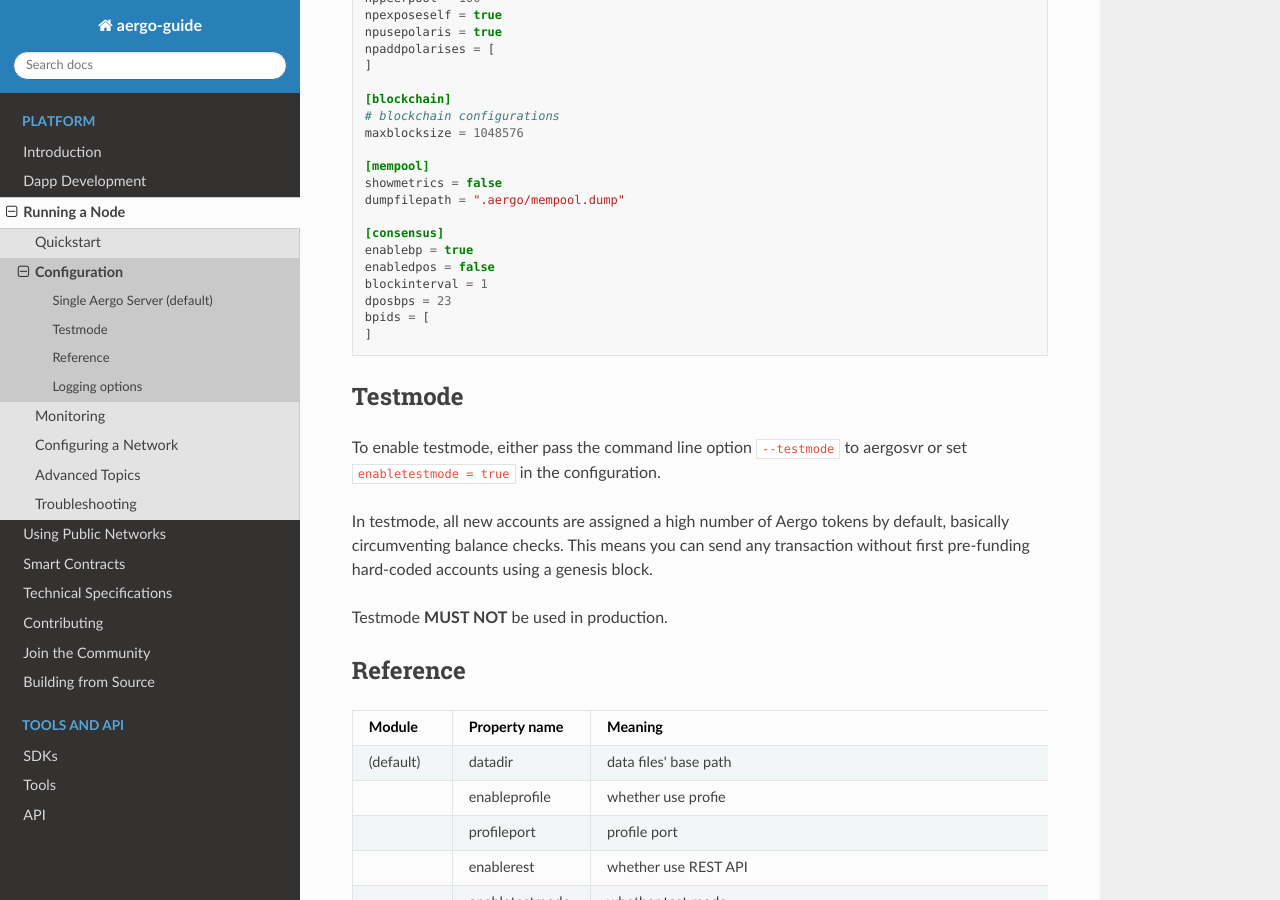
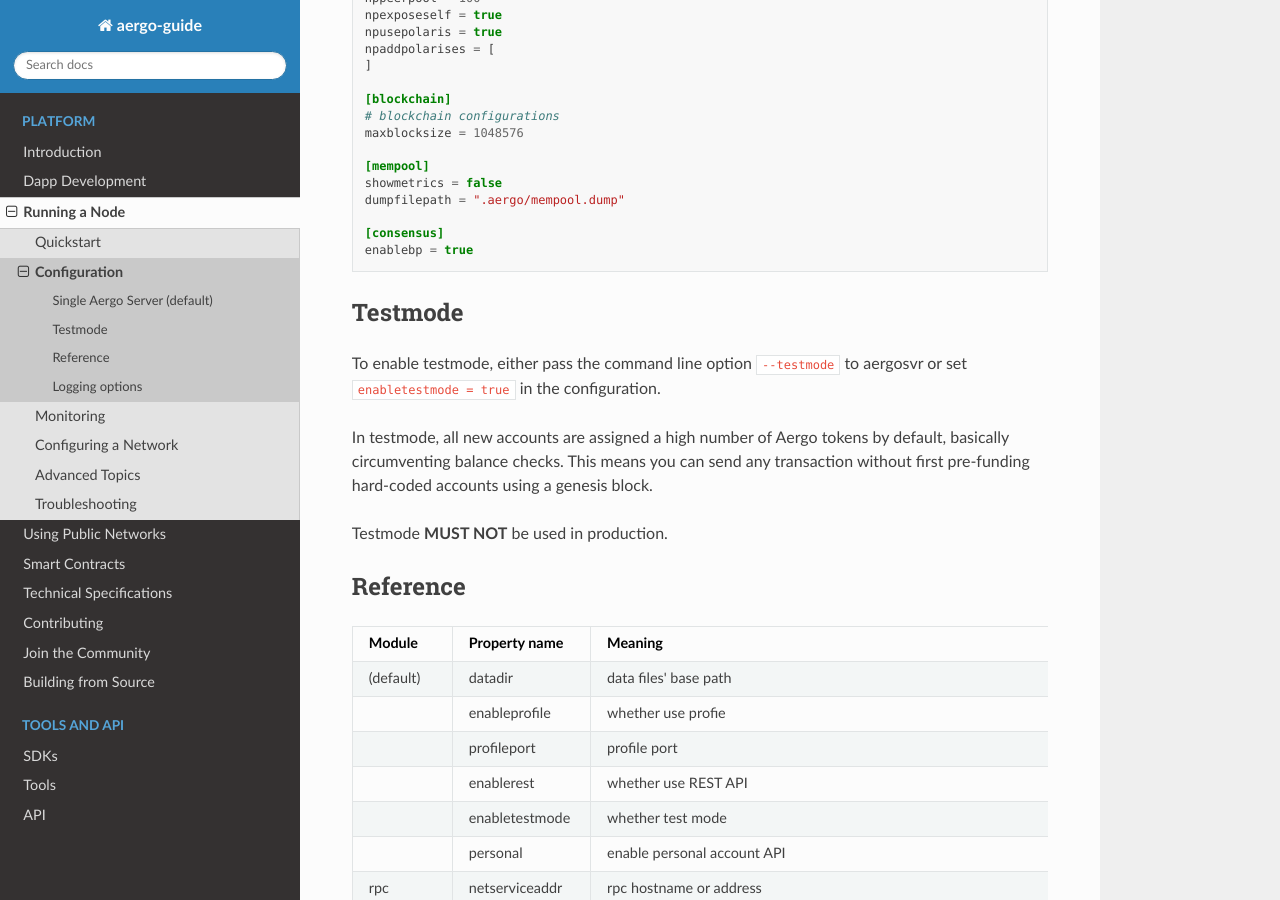
Before and after one commit to aergoio/guide, a Sphinx documentation site: the page built from source/running-node/configuration.md, in a window 1280 px wide and 900 px high, scrolled down 1105 px. Built offline with Sphinx 7.4.7 and the Read the Docs theme 2.0.0, drawn with Linux system fonts in a browser that asks for light colours.

Commit message:
[consensus] remove the deprecated parameters

````diff
--- a/source/running-node/configuration.md
+++ b/source/running-node/configuration.md
@@ -65,11 +65,6 @@ dumpfilepath = ".aergo/mempool.dump"
 
 [consensus]
 enablebp = true
-enabledpos = false
-blockinterval = 1
-dposbps = 23
-bpids = [
-]
 ```
 
 ## Testmode
````
